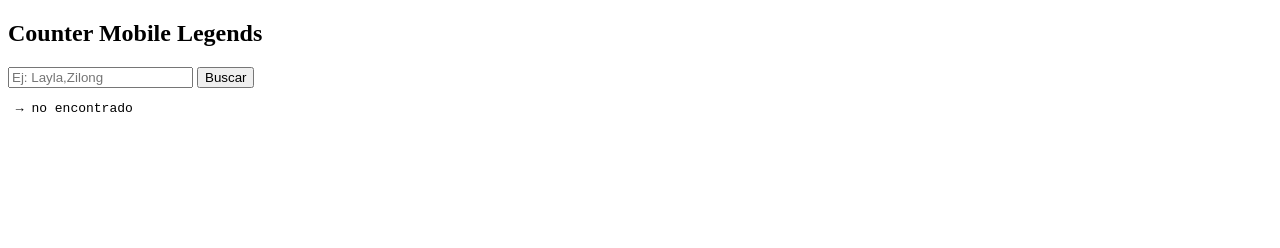
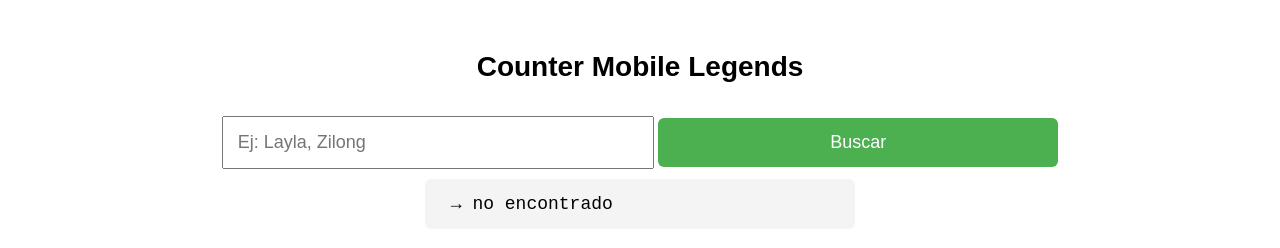
Before and after one commit to KenedyOH/counter, a plain HTML site: page index.html in a window 1280 px wide. Both pictures are taken after a click on the button "Buscar". Drawn offline with Linux system fonts and the light colour scheme; no server answers.

Commit message:
index.html

```diff
--- a/index.html
+++ b/index.html
@@ -1,28 +1,81 @@
 <!DOCTYPE html>
 <html lang="es">
 <head>
-  <meta charset="UTF-8">
-  <title>Counter Mobile Legends</title>
+<meta charset="UTF-8">
+<title>Counter ML</title>
+
+<style>
+body {
+  font-family: Arial, sans-serif;
+  padding: 20px;
+  text-align: center;
+}
+
+h2 {
+  font-size: 28px;
+}
+
+input, button {
+  width: 90%;
+  max-width: 400px;
+  padding: 14px;
+  font-size: 18px;
+  margin: 10px 0;
+}
+
+button {
+  background: #4CAF50;
+  color: white;
+  border: none;
+  border-radius: 6px;
+}
+
+pre {
+  text-align: left;
+  font-size: 18px;
+  background: #f4f4f4;
+  padding: 15px;
+  border-radius: 6px;
+  max-width: 400px;
+  margin: auto;
+}
+</style>
 </head>
+
 <body>
 
 <h2>Counter Mobile Legends</h2>
 
-<input id="hero" placeholder="Ej: Layla,Zilong">
+<input id="hero" list="heroesList" placeholder="Ej: Layla, Zilong">
+<datalist id="heroesList"></datalist>
+
 <button onclick="buscar()">Buscar</button>
 
 <pre id="resultado"></pre>
 
 <script>
 let data = {};
+let heroesArray = [];
 
 fetch("heroes.txt")
   .then(res => res.text())
   .then(texto => {
     texto.split("\n").forEach(linea => {
       if (!linea.trim()) return;
+
       let [hero, counters] = linea.split(":");
-      data[hero.trim()] = counters.split(",").map(h => h.trim());
+      let nombre = hero.trim().toLowerCase();
+
+      data[nombre] = counters.split(",").map(h => h.trim());
+      heroesArray.push(hero.trim());
+    });
+
+    // Llenar sugerencias
+    const list = document.getElementById("heroesList");
+    heroesArray.forEach(h => {
+      let option = document.createElement("option");
+      option.value = h;
+      list.appendChild(option);
     });
   });
 
@@ -31,11 +84,12 @@
   let salida = [];
 
   heroes.forEach(h => {
-    h = h.trim();
-    if (data[h]) {
-      salida.push(h + " → " + data[h].join(", "));
+    let key = h.trim().toLowerCase();
+
+    if (data[key]) {
+      salida.push(h.trim() + " → " + data[key].join(", "));
     } else {
-      salida.push(h + " → no encontrado");
+      salida.push(h.trim() + " → no encontrado");
     }
   });
 
```
